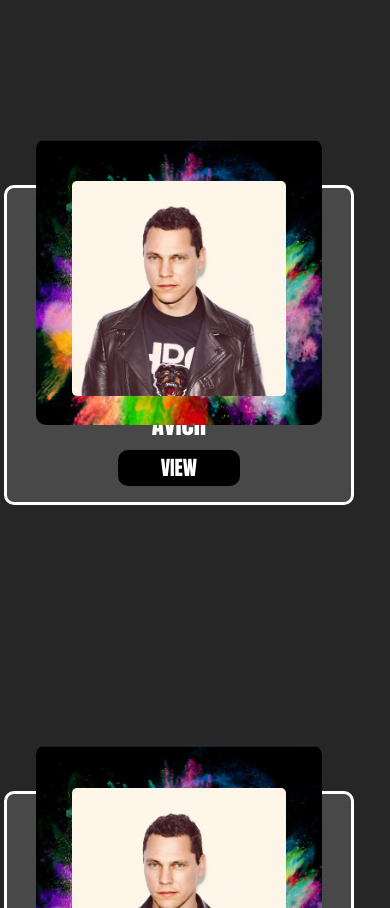
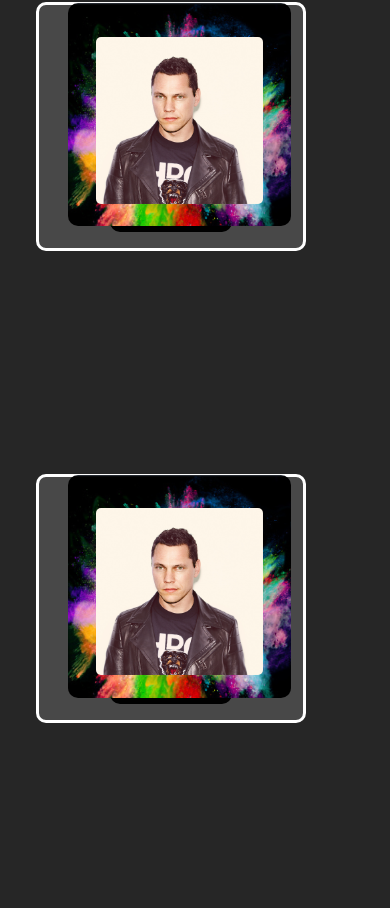
Before and after one commit to NachoMartin123/MusicReact, a React (Create React App) app in the folder music_react/: page / in a window 390 px wide. Shown: the part 2356-3264 px from the top of the page. Built offline with nearby package versions, Linux system fonts and the light colour scheme.

Commit message:
top artist responsive

```diff
--- a/music_react/src/component/footer/Footer.js
+++ b/music_react/src/component/footer/Footer.js
@@ -13,10 +13,10 @@
     return (
         <section  id="footerMR" >
             <Row >
-                <Col id="footer_song_div" xs={7} className='centerElementsX'>
+                <Col id="footer_song_div" xs={7} lg={8} className='centerElementsX'>
                     <h3><span id="song_title_footer">Song title</span> <span className="colorNegro"> - </span><span id="artist_name_footer"> Artist</span></h3>
                 </Col>
-                <Col xs={5}  id="buttons_play" style={{paddingRight:'0', paddingLeft:'0'}} className='centerElementsX'>
+                <Col xs={5} lg={4} id="buttons_play" style={{paddingRight:'0', paddingLeft:'0'}} className='centerElementsX'>
                     <Button id="volume" className="roundedButton"><i><ImVolumeHigh /></i></Button>
                     <Button id="back" className="roundedButton"><i><ImPrevious2 /></i></Button>
                     <Button id="play" ><i><ImPlay3 /></i></Button>
--- a/music_react/src/component/home/Home.js
+++ b/music_react/src/component/home/Home.js
@@ -49,13 +49,13 @@
                     <h3 className="titleSecondary" style={{paddingBottom:'1em'}}>Most streamed artist of the week</h3>
                     <Container>
                         <Row  className="centerElementsX" >
-                            <Col>
+                            <Col md={4}>
                                 <TopArtistItem artistName="Tiesto"/>
                             </Col>
-                            <Col>
+                            <Col md={4}>
                                 <TopArtistItem artistName="Avicii"/>
                             </Col>
-                            <Col>
+                            <Col md={4}>
                                 <TopArtistItem artistName="Daft Punk"/>
                             </Col>
                         </Row>
--- a/music_react/src/component/home/TopArtistItem.js
+++ b/music_react/src/component/home/TopArtistItem.js
@@ -12,11 +12,10 @@
     return (
         <Container>
             <div className="centerElementsX topArtImgContainer"
-            style={{width:'90%', position: 'relative', zIndex: '2' , backgroundImage:`url(${backColors})`}}>
-                <Image src={TiestoImg} alt={props.artistName} style={{width:'75%', margin:'15% 20% 10% 20%', borderRadius:'5px'}}/>
+            style={{backgroundImage:`url(${backColors})`}}>
+                <Image src={TiestoImg} alt={props.artistName} />
             </div>
-            <div  className="backGrisFuerteTopArt whiteBorder moveChildOnParent"
-                style={{position: 'relative', zIndex: '1' }}>
+            <div  className="backPanelTopArt">
                 <p style={{textAlign:'center'}}>{props.artistName} </p>
                 <Button className="topArtistViewButton">VIEW</Button>
             </div>
--- a/music_react/src/sass/home/_topArtists.sass
+++ b/music_react/src/sass/home/_topArtists.sass
@@ -14,39 +14,6 @@
         width:15%
         margin-left: 5%
         margin-right: 5%
-
-.backGrisFuerteTopArt
-    background-color: $grisFuerte
-    p
-        margin-top: 8%
-        margin-bottom: 2%
-        font-family: $fontTitles
-        font-size: 25px
-
-.whiteBorder
-    border-style: solid
-    border-color: $blanco
-    border-radius: 10px
-    border-width: 3px
-
-
-
-.topArtImgContainer
-    background-position: center
-    border-radius: 10px
-    //background-repeat: no-repeat
-    background-size: 145%
-    background-position-y: -1%
-
-
-
-
-.moveChildOnParent
-    top: -15em
-    left: -2em
-    padding-top: 60%
-    padding-bottom: 5%
-    width:110%
 
 
 .topArtistViewButton
@@ -75,3 +42,55 @@
         padding-left: 2em
         padding-right: 2em
         border-color: $negro
+
+
+.topArtImgContainer
+    width:90%
+    position: relative
+    z-index: 2
+    background-position: center
+    border-radius: 10px
+    background-size: 145%
+    background-position-y: -1%
+    @media screen and (max-width: 767px)
+        width:70%
+        justify-content: center
+        text-align: center
+        margin:0
+        left: 2em
+    img
+        width: 75%
+        margin: 15% 20% 10% 20%
+        border-radius: 5px
+
+
+.backPanelTopArt
+    background-color: $grisFuerte
+    padding-top: 60%
+    padding-bottom: 5%
+    width:110%
+    top: -15em
+    left: -2em
+    border-style: solid
+    border-color: $blanco
+    border-radius: 10px
+    border-width: 3px
+    position: relative
+    z-index: 1
+    @media screen and (max-width: 1400px)
+        top: -13em
+    @media screen and (max-width: 1200px)
+        top: -11em
+    @media screen and (max-width: 992px)
+        top: -7em
+        left: -1.1em
+    @media screen and (max-width: 767px)
+        padding-top: 40%
+        width:85%
+        top: -14em
+        left: 0em
+    p
+        margin-top: 8%
+        margin-bottom: 2%
+        font-family: $fontTitles
+        font-size: 25px
```
Also changed, not shown: music_react/src/css/styles.css.
